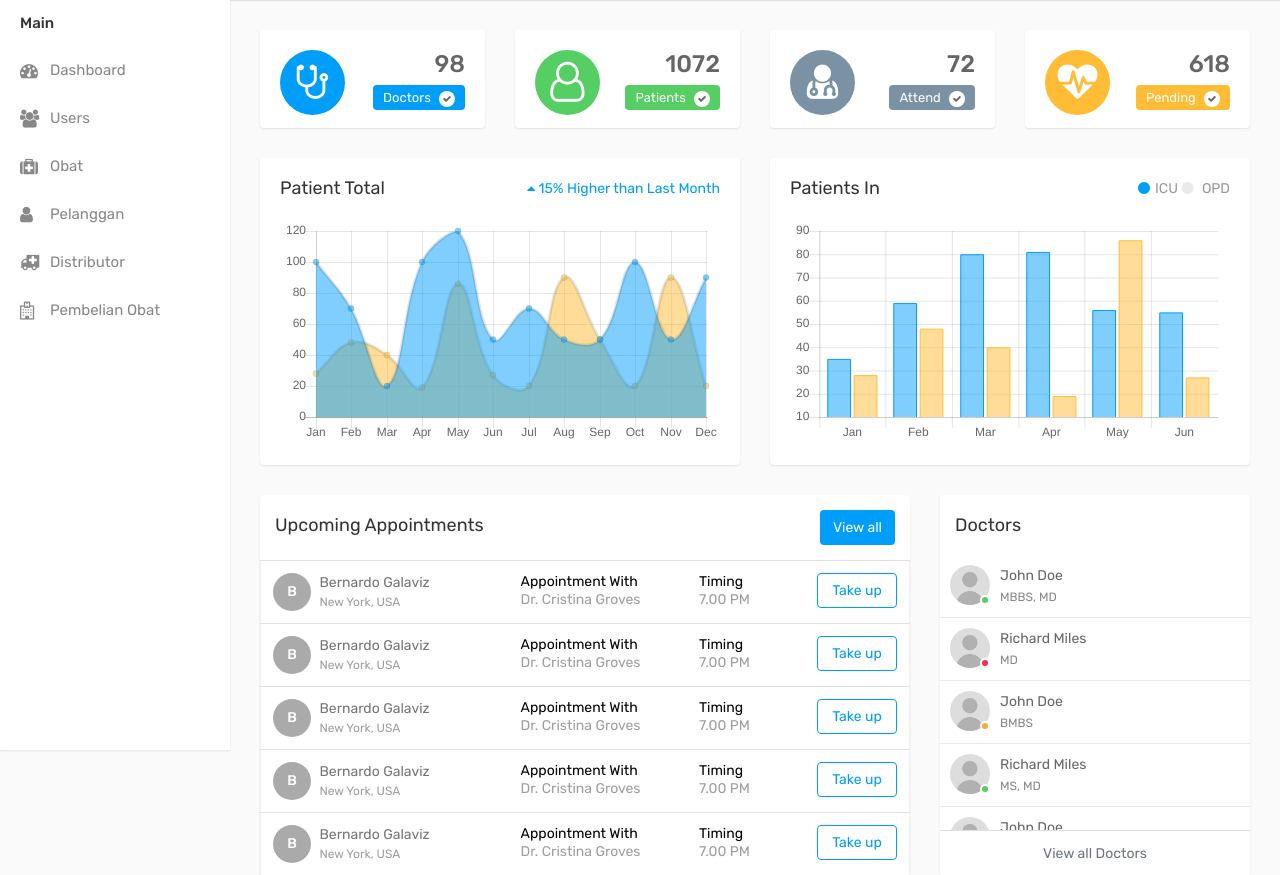
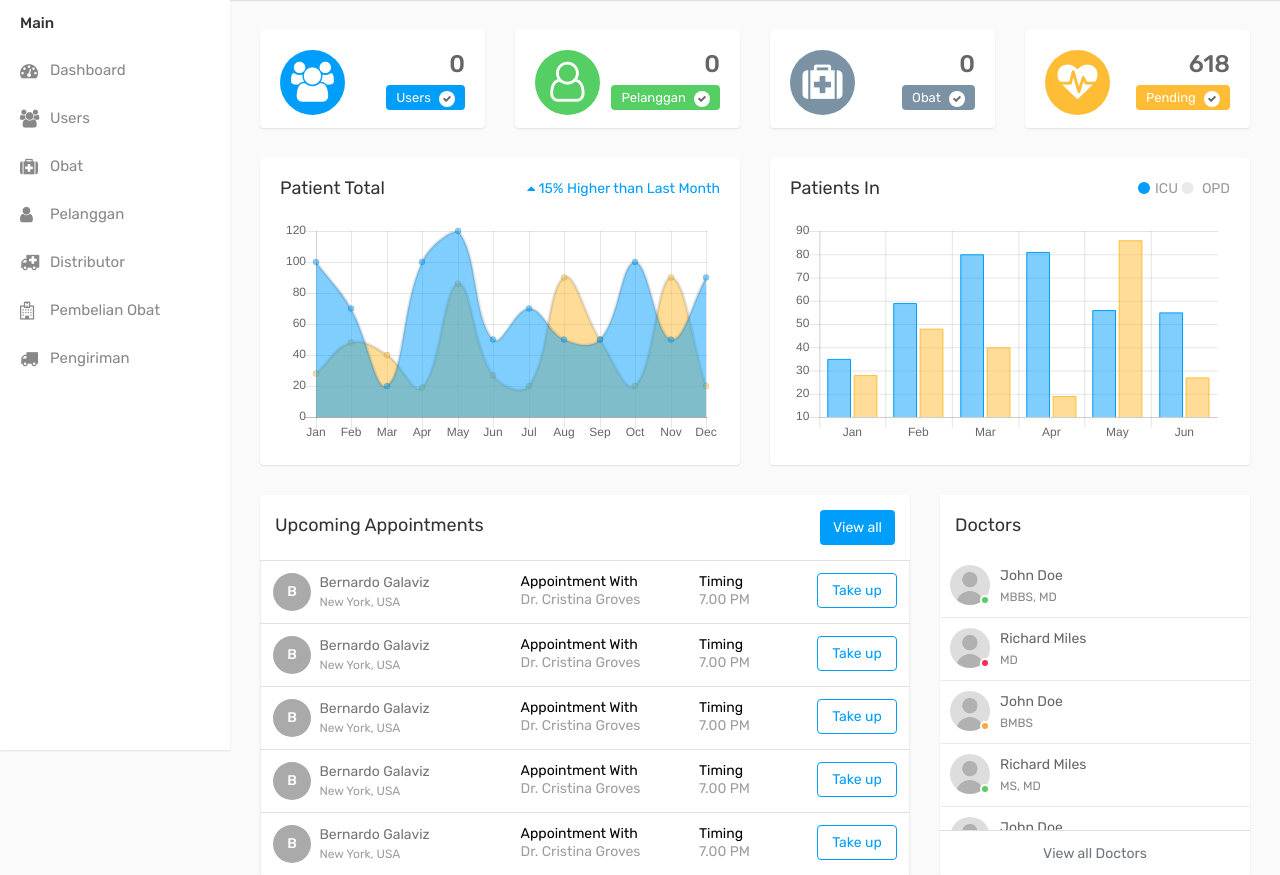
Before and after one commit to vero57/lsp-apotek-yosua, a Laravel app: template resources/views/be/pages/dashboard.blade.php in a window 1280 px wide. Shown: the part 50-925 px from the top of the page. Run offline with Laravel 12, Linux system fonts and the light colour scheme; the template is opened without the code that fills it, so the values that code supplies are empty; parts of the project's set-up code (start-up, migrations or seed data) failed here and were passed over.

Commit message:
Add dynamic routing for detail pembelian obat based on user role, update dashboard statistics, and add new sidebar link for Pengiriman

```diff
--- a/resources/views/be/pages/adddetailpembelianobat.blade.php
+++ b/resources/views/be/pages/adddetailpembelianobat.blade.php
@@ -12,7 +12,11 @@
             </ul>
         </div>
     @endif
-    <form action="{{ route('be.admin.pembelianobat.detail.store') }}" method="POST" id="form-add-detail-pembelian">
+    <form action="{{
+        request()->is('admin/*')
+            ? route('be.admin.pembelianobat.detail.store')
+            : route('be.apotekar.pembelianobat.detail.store')
+    }}" method="POST" id="form-add-detail-pembelian">
         @csrf
         <div class="form-group mb-3">
             <label for="id_pembelian">No Nota</label>
--- a/resources/views/be/pages/dashboard.blade.php
+++ b/resources/views/be/pages/dashboard.blade.php
@@ -6,10 +6,10 @@
         <div class="row">
             <div class="col-md-6 col-sm-6 col-lg-6 col-xl-3">
                 <div class="dash-widget">
-                    <span class="dash-widget-bg1"><i class="fa fa-stethoscope" aria-hidden="true"></i></span>
+                    <span class="dash-widget-bg1"><i class="fa fa-users" aria-hidden="true"></i></span>
                     <div class="dash-widget-info text-right">
-                        <h3>98</h3>
-                        <span class="widget-title1">Doctors <i class="fa fa-check" aria-hidden="true"></i></span>
+                        <h3>{{ \App\Models\User::count() }}</h3>
+                        <span class="widget-title1">Users <i class="fa fa-check" aria-hidden="true"></i></span>
                     </div>
                 </div>
             </div>
@@ -17,17 +17,17 @@
                 <div class="dash-widget">
                     <span class="dash-widget-bg2"><i class="fa fa-user-o"></i></span>
                     <div class="dash-widget-info text-right">
-                        <h3>1072</h3>
-                        <span class="widget-title2">Patients <i class="fa fa-check" aria-hidden="true"></i></span>
+                        <h3>{{ \App\Models\Pelanggan::count() }}</h3>
+                        <span class="widget-title2">Pelanggan <i class="fa fa-check" aria-hidden="true"></i></span>
                     </div>
                 </div>
             </div>
             <div class="col-md-6 col-sm-6 col-lg-6 col-xl-3">
                 <div class="dash-widget">
-                    <span class="dash-widget-bg3"><i class="fa fa-user-md" aria-hidden="true"></i></span>
+                    <span class="dash-widget-bg3"><i class="fa fa-medkit" aria-hidden="true"></i></span>
                     <div class="dash-widget-info text-right">
-                        <h3>72</h3>
-                        <span class="widget-title3">Attend <i class="fa fa-check" aria-hidden="true"></i></span>
+                        <h3>{{ \App\Models\Product::count() }}</h3>
+                        <span class="widget-title3">Obat <i class="fa fa-check" aria-hidden="true"></i></span>
                     </div>
                 </div>
             </div>
--- a/resources/views/be/pages/pembelianobat.blade.php
+++ b/resources/views/be/pages/pembelianobat.blade.php
@@ -23,8 +23,9 @@
                 $user = Auth::guard('web')->user();
                 $isApotekar = $user && $user->jabatan === 'apotekar';
                 $routePrefix = $isApotekar ? 'be.apotekar.pembelianobat' : 'be.admin.pembelianobat';
+                $routeDetail = $isApotekar ? route('be.apotekar.pembelianobat.detail.create') : route('be.admin.pembelianobat.detail.create');
             @endphp
-            <a href="{{ route('be.admin.pembelianobat.detail.create') }}" class="btn btn-primary mr-2">Add Detail</a>
+            <a href="{{ $routeDetail }}" class="btn btn-primary mr-2">Add Detail</a>
             <a href="{{ route($routePrefix . '.create') }}" class="btn btn-primary mr-2">Add Pembelian</a>
             <form method="GET" action="" class="form-inline ml-2" style="max-width: 250px;">
                 <div class="input-group w-100">
--- a/resources/views/be/partials/sidebar.blade.php
+++ b/resources/views/be/partials/sidebar.blade.php
@@ -32,6 +32,9 @@
                     <li class="{{ request()->routeIs('be.admin.pembelianobat') ? 'active' : '' }}">
                         <a href="{{ route('be.admin.pembelianobat') }}"><i class="fa fa-hospital-o"></i> <span>Pembelian Obat</span></a>
                     </li>
+                    <li class="">
+                        <a href="#"><i class="fa fa-truck   "></i> <span>Pengiriman</span></a>
+                    </li>
                 @endif
             </ul>
         </div>
--- a/routes/web.php
+++ b/routes/web.php
@@ -122,5 +122,10 @@ Route::middleware('admin')->prefix('apotekar')->name('be.apotekar.')->group(func
     Route::put('/pembelian-obat/{id}', [EditPembelianObatController::class, 'update'])->name('pembelianobat.update');
     Route::delete('/pembelian-obat/{id}', [PembelianObatController::class, 'destroy'])->name('pembelianobat.destroy');
 
-    // Tambahkan route lain jika diperlukan...
+    // Tambahkan route add detail pembelian untuk apotekar
+    Route::get('/pembelian-obat/create-detail', [\App\Http\Controllers\AddDetailPembelianObatController::class, 'create'])->name('pembelianobat.detail.create');
+    Route::post('/pembelian-obat/create-detail', [\App\Http\Controllers\AddDetailPembelianObatController::class, 'store'])->name('pembelianobat.detail.store');
+    Route::get('/pembelian-obat/{id}/detail', [\App\Http\Controllers\PembelianObatController::class, 'detail'])->name('pembelianobat.detail');
+
+    // ...existing code...
 });
```
